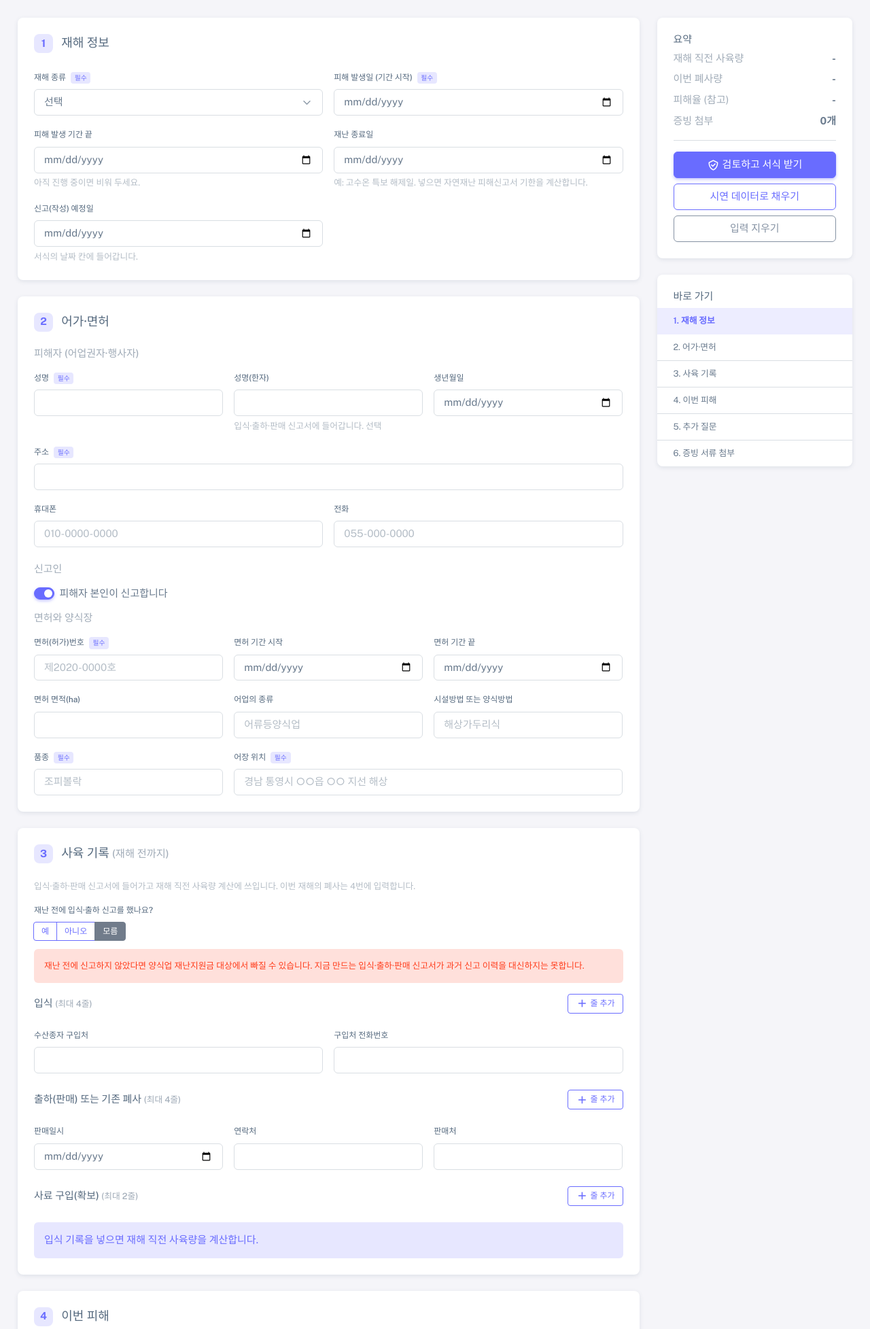
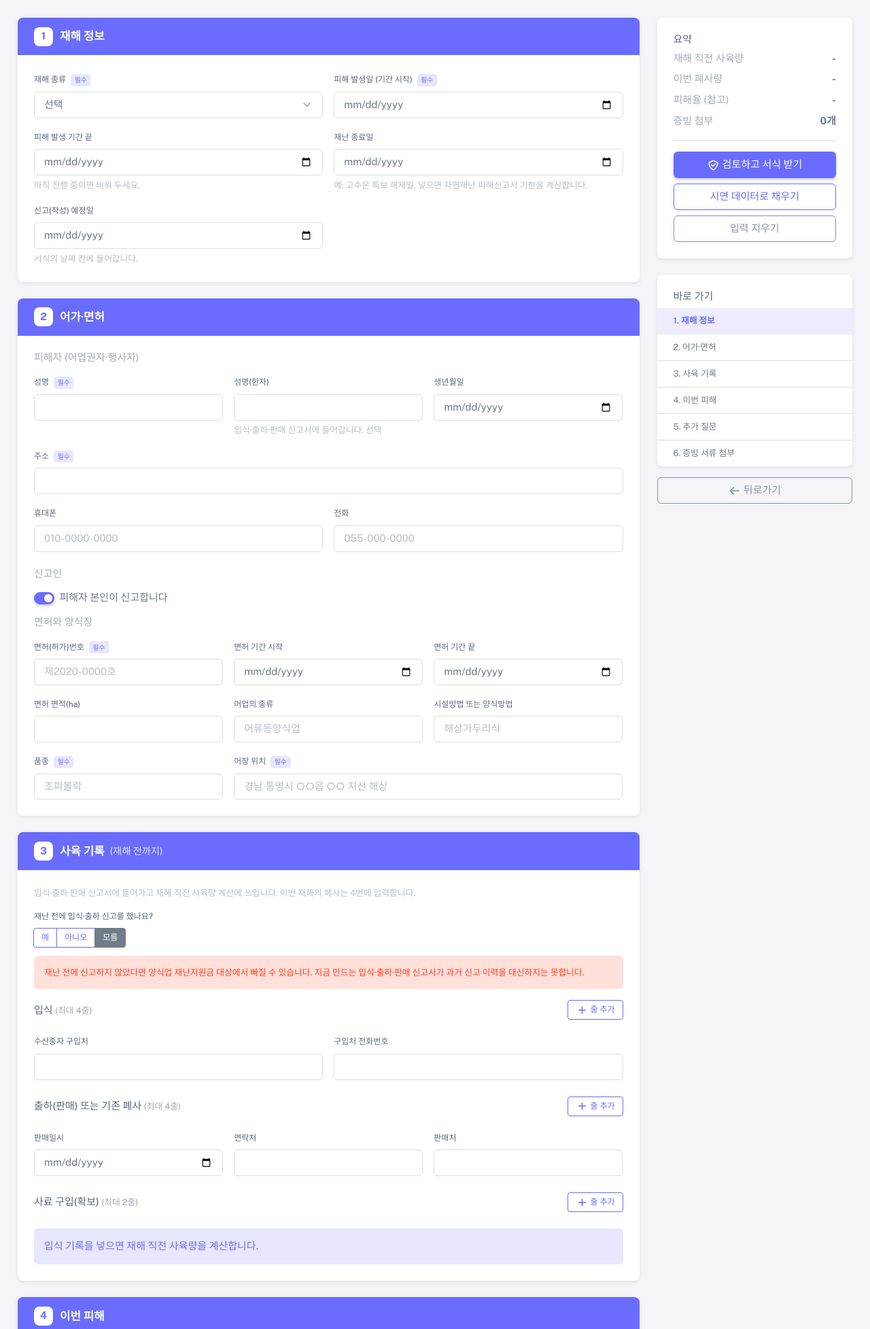
Before and after one commit to 7cv46c7y6y-jpg/INNOHACK_AIoT, a Flask app: page /apply in a window 1280 px wide. Shown: the top 1955 px of the page at 68% size. Run offline with Flask 3, Linux system fonts and the light colour scheme; some libraries are stand-ins or nearby versions.

Commit message:
style: 작성 화면 단계 제목을 색 막대로, 바로 가기 아래 뒤로가기
- 단계 1~6과 검토 결과의 제목 줄을 기본색(#696cff)으로 채운 막대로 바꿔 단계 구분을 뚜렷하게
- 오른쪽 바로 가기 아래 '뒤로가기': 사이트 안에서 왔으면 이전 화면, 주소를 직접 열었으면 홈.
  직접 입력했거나 첨부한 파일이 있으면 저장되지 않는다고 한 번 묻는다. 휴대폰에서도 보임

Co-Authored-By: Claude Opus 5.5 <noreply@anthropic.com>
Claude-Session: https://claude.ai/code/session_018DDhMowQCuKQDCP9cmhdFk

```diff
--- a/app/static/css/custom.css
+++ b/app/static/css/custom.css
@@ -32,6 +32,17 @@ body { word-break: keep-all; }
   background: rgba(105, 108, 255, 0.16); color: #696cff; font-size: 0.95rem; font-weight: 700;
 }
 #case-form > .card, #sec-review { scroll-margin-top: 24px; }
+
+/* 작성 화면: 단계 제목을 색을 채운 막대로 (단계마다 구분이 잘 되게) */
+.card-header.sec-header {
+  display: flex; align-items: center; flex-wrap: wrap; gap: 6px 8px;
+  margin-bottom: 0; padding: 0.85rem 1.5rem;
+  background: #696cff; color: #fff; font-size: 1.05rem; font-weight: 600;
+}
+.card-header.sec-header .sec-no { background: #fff; color: #696cff; margin-right: 2px; }
+.card-header.sec-header small, .card-header.sec-header .text-muted { color: rgba(255, 255, 255, 0.82) !important; font-weight: 400; }
+.card-header.sec-header .sec-badge { background: rgba(255, 255, 255, 0.22); color: #fff; font-weight: 500; }
+.card-header.sec-header + .card-body { padding-top: 1.5rem; }
 .choice-group .btn { margin-bottom: 4px; }
 .rows { display: flex; flex-direction: column; gap: 10px; margin-bottom: 12px; }
 .row-card { border: 1px dashed #d9dee3; border-radius: 0.5rem; padding: 10px 12px; background: #fbfbff; }
--- a/app/static/js/apply.js
+++ b/app/static/js/apply.js
@@ -216,6 +216,11 @@
   form.addEventListener("input", refreshUI);
   form.addEventListener("change", (e) => { if (!e.target.closest("[data-evidence-files]")) refreshUI(); });
 
+  // 사람이 직접 입력했는지 (뒤로가기 전에 한 번 묻기 위해)
+  let edited = false;
+  form.addEventListener("input", () => { edited = true; });
+  form.addEventListener("change", () => { edited = true; });
+
   // ------------------------------------------------------------ 버튼
   async function loadDemo() {
     const res = await fetch("/api/demo");
@@ -229,6 +234,7 @@
     renderEvidence();
     document.getElementById("review").innerHTML = "";
     document.getElementById("sec-review").hidden = true;
+    edited = false;
     toast("입력을 모두 지웠습니다.", "secondary");
   }
 
@@ -243,6 +249,17 @@
   }
 
   document.addEventListener("click", (e) => {
+    const back = e.target.closest("[data-back]");
+    if (back) {
+      e.preventDefault();
+      if ((edited || totalFiles()) && !window.confirm("입력한 내용과 첨부한 파일은 저장되지 않습니다. 뒤로 갈까요?")) return;
+      // 이 사이트 안에서 왔으면 이전 화면으로, 주소를 직접 열었으면 홈으로
+      let sameSite = false;
+      try { sameSite = !!document.referrer && new URL(document.referrer).origin === window.location.origin; } catch (err) { sameSite = false; }
+      if (sameSite && window.history.length > 1) window.history.back();
+      else window.location.href = back.href;
+      return;
+    }
     const action = e.target.closest("[data-action]");
     if (action) {
       const name = action.dataset.action;
--- a/app/templates/apply.html
+++ b/app/templates/apply.html
@@ -46,7 +46,7 @@
 
   <!-- 1. 재해 -->
   <div class="card mb-4" id="sec-disaster">
-    <h5 class="card-header"><span class="sec-no">1</span> 재해 정보</h5>
+    <h5 class="card-header sec-header"><span class="sec-no">1</span> 재해 정보</h5>
     <div class="card-body">
       <div class="row g-3">
         <div class="col-md-6">
@@ -67,7 +67,7 @@
 
   <!-- 2. 어가·면허 -->
   <div class="card mb-4" id="sec-farm">
-    <h5 class="card-header"><span class="sec-no">2</span> 어가·면허</h5>
+    <h5 class="card-header sec-header"><span class="sec-no">2</span> 어가·면허</h5>
     <div class="card-body">
       <h6 class="text-muted">피해자 (어업권자·행사자)</h6>
       <div class="row g-3 mb-4">
@@ -111,7 +111,7 @@
 
   <!-- 3. 사육 기록 -->
   <div class="card mb-4" id="sec-records">
-    <h5 class="card-header"><span class="sec-no">3</span> 사육 기록 <small class="text-muted">(재해 전까지)</small></h5>
+    <h5 class="card-header sec-header"><span class="sec-no">3</span> 사육 기록 <small class="text-muted">(재해 전까지)</small></h5>
     <div class="card-body">
       <p class="form-text mt-0">입식·출하·판매 신고서에 들어가고 재해 직전 사육량 계산에 쓰입니다. 이번 재해의 폐사는 4번에 입력합니다.</p>
       <div class="row g-3 mb-2">
@@ -152,7 +152,7 @@
 
   <!-- 4. 피해 -->
   <div class="card mb-4" id="sec-damage">
-    <h5 class="card-header"><span class="sec-no">4</span> 이번 피해</h5>
+    <h5 class="card-header sec-header"><span class="sec-no">4</span> 이번 피해</h5>
     <div class="card-body">
       <div class="row g-3">
         {{ field("damage.dead_count", "이번 폐사량(마리)", "number", required=True, attrs='min="0" step="1"', col="col-md-4") }}
@@ -169,7 +169,7 @@
 
   <!-- 5. 추가 질문 -->
   <div class="card mb-4" id="sec-extra">
-    <h5 class="card-header"><span class="sec-no">5</span> 추가 질문 <small class="text-muted">(자연재난 피해신고서)</small></h5>
+    <h5 class="card-header sec-header"><span class="sec-no">5</span> 추가 질문 <small class="text-muted">(자연재난 피해신고서)</small></h5>
     <div class="card-body">
       <p class="form-text mt-0">모르면 '모름'으로 두세요. 서식에서 빈칸이 되고 검토할 때 표시됩니다.</p>
       <div class="row g-3 mb-4">
@@ -243,9 +243,9 @@
 
   <!-- 6. 증빙 서류 첨부 -->
   <div class="card mb-4" id="sec-evidence">
-    <h5 class="card-header d-flex justify-content-between align-items-center flex-wrap gap-2">
+    <h5 class="card-header sec-header d-flex justify-content-between align-items-center flex-wrap gap-2">
       <span><span class="sec-no">6</span> 증빙 서류 첨부</span>
-      <span class="badge bg-label-info" id="evidence-size">첨부 0개 · 0KB / {{ max_mb }}MB</span>
+      <span class="badge sec-badge" id="evidence-size">첨부 0개 · 0KB / {{ max_mb }}MB</span>
     </h5>
     <div class="card-body">
       <p class="form-text mt-0">첨부한 파일은 서식 3종과 함께 <b>제출 묶음(zip)</b>에 항목별 폴더로 들어갑니다. 서버에는 저장하지 않습니다.
@@ -282,7 +282,7 @@
 
 <!-- 검토 결과: 오른쪽 '검토하고 서식 받기'를 누르면 나타난다 -->
 <div class="card mb-4" id="sec-review" hidden>
-  <h5 class="card-header"><span class="sec-no"><i class="bx bx-check-shield"></i></span> 검토 결과</h5>
+  <h5 class="card-header sec-header"><span class="sec-no"><i class="bx bx-check-shield"></i></span> 검토 결과</h5>
   <div class="card-body" id="review"></div>
 </div>
 </div>
@@ -314,6 +314,10 @@
         <a class="list-group-item list-group-item-action" href="#sec-evidence">6. 증빙 서류 첨부</a>
       </div>
     </div>
+    <!-- 뒤로가기: 이 사이트에서 왔으면 이전 화면으로, 아니면 홈으로 -->
+    <a href="{{ url_for('main.home') }}" class="btn btn-outline-secondary w-100 mt-xl-3" data-back>
+      <i class="bx bx-arrow-back me-1"></i>뒤로가기
+    </a>
   </div>
 </div>
 </div>
```
Also changed, not shown: docs/PRD.md (+2 -2 lines), tests/test_app.py (+2 -0 lines).
